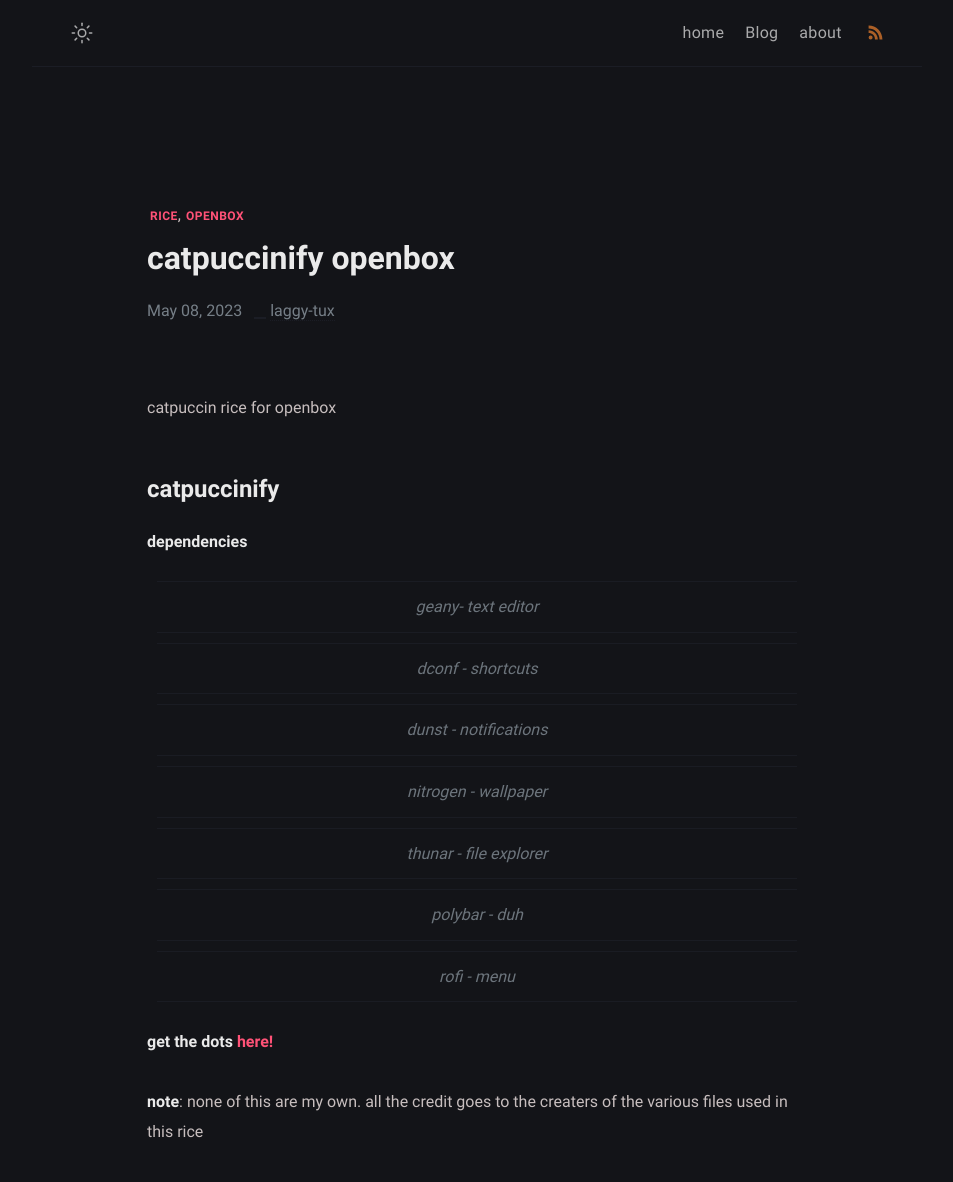
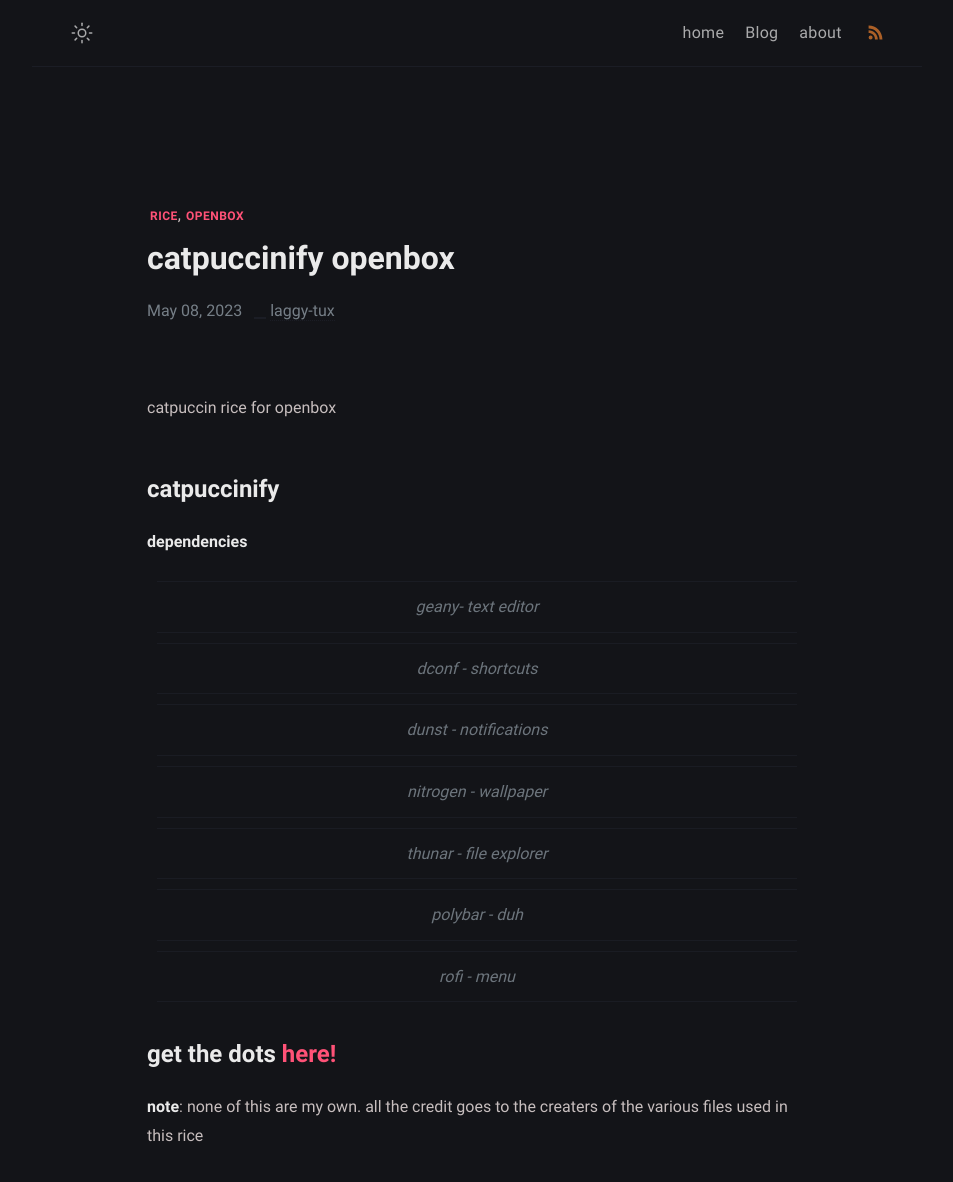
Before and after one commit to laggy-tux/laggy-tux.github.io, a Jekyll site: the page built from _posts/catpuccinify-post/2023-05-08-openbox-cap.md, in a window 1280 px wide. Shown: the top 1182 px of the page, without its empty margins (163-1116 px from the left). Built offline with Jekyll 4.4.1, drawn with Linux system fonts in a browser that asks for light colours.

```diff
--- a/_posts/catpuccinify-post/2023-05-08-openbox-cap.md
+++ b/_posts/catpuccinify-post/2023-05-08-openbox-cap.md
@@ -25,7 +25,7 @@ catpuccin rice for openbox
 
 > rofi - menu
 
-**get the dots [here!](https://github.com/laggy-tux/catppuccinify/releases/tag/ricing)**
+# **get the dots [here!](https://github.com/laggy-tux/catppuccinify/releases/tag/ricing)**
 
 **note**:
 none of this are my own. all the credit goes to the creaters of the various files used in this rice
```
